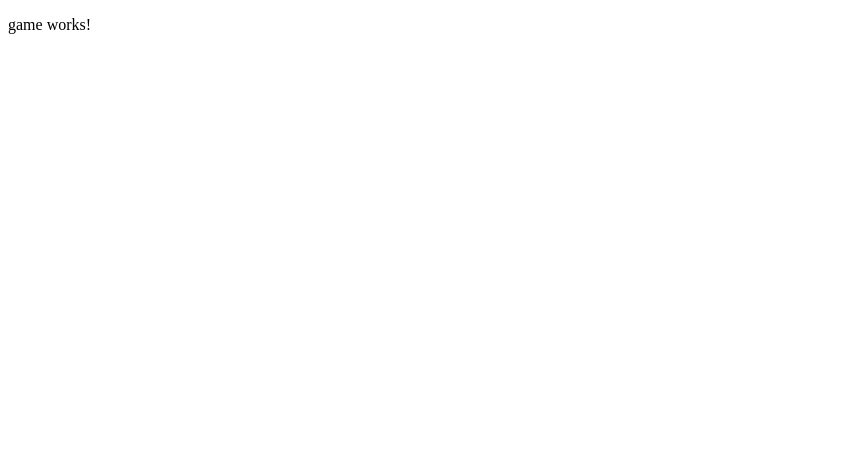
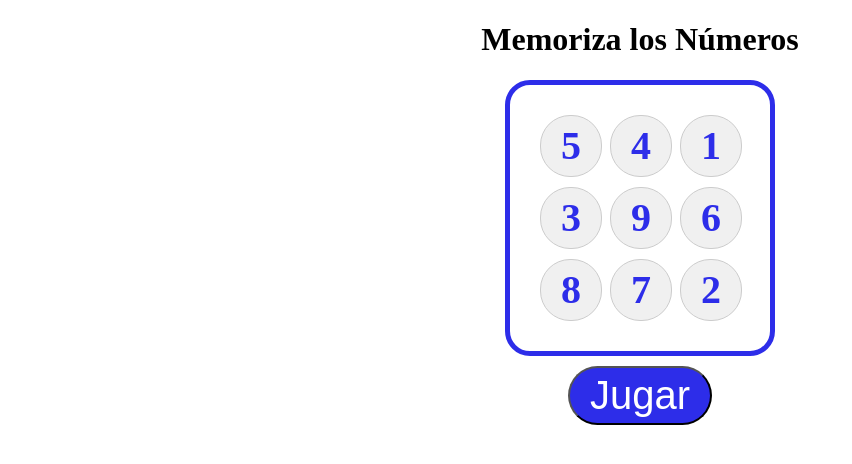
Before and after one commit to uosip312/memory-cards, an Angular app: page /game in a window 1280 px wide. Shown: the top 464 px of the page, without its empty margins (0-852 px from the left). Built offline with nearby package versions, Linux system fonts and the light colour scheme.

Commit message:
feat(main): funcion para generar arreglo aleatorio, seleccionar numero a adivinar y estilos

```diff
--- a/src/app/pages/game/game.component.html
+++ b/src/app/pages/game/game.component.html
@@ -1 +1,11 @@
-<p>game works!</p>
+<h1>Memoriza los Números</h1>
+<h2 *ngIf="numeroSeleccionado">Donde esta el número: {{numeroSeleccionado}}?</h2>
+<div class="center-container">
+    <div class="pad-numerico">
+        <div *ngFor="let numero of arregloAleatorio; index as indice" class="numero"
+         (click)="adivinarNumero(indice, numero)">{{numero}}</div>
+    </div>
+</div>
+<div class="center-container">
+    <button class="jugar" (click)="jugar(arregloSize)">Jugar</button>
+</div>
--- a/src/app/pages/game/game.component.scss
+++ b/src/app/pages/game/game.component.scss
@@ -0,0 +1,50 @@
+h1, h2 {
+    text-align: center;
+}
+
+.center-container {
+    display: flex;
+    align-items: center;
+    justify-content: center;
+    flex-wrap: nowrap;
+    flex-direction: row;
+    margin-top: 10px;
+}
+
+.pad-numerico {
+    display: grid;
+    grid-template-columns: repeat(3, 60px);
+    gap: 10px;
+    padding: 30px;
+    border: 5px solid #2d2de9;
+    border-radius: 25px;
+}
+
+.numero {
+    display: flex;
+    align-items: center;
+    justify-content: center;
+    width: 60px;
+    height: 60px;
+    background-color: #f0f0f0;
+    border: 1px solid #ccc;
+    border-radius: 30px;
+    font-size: 2.5rem;
+    font-weight: bold;
+    color: #2d2de9;
+    cursor: pointer;
+    transition: background-color 0.3s;
+}
+
+.numero:hover {
+    background-color: #e0e0e0;
+}
+
+.jugar {
+    background-color: #2d2de9;
+    font-size: 2.5rem;
+    cursor: pointer;
+    border-radius: 50px;
+    color: white;
+    padding: 5px 20px;
+}
--- a/src/app/pages/game/game.component.ts
+++ b/src/app/pages/game/game.component.ts
@@ -6,10 +6,61 @@ import { Component, OnInit } from '@angular/core';
   styleUrls: ['./game.component.scss']
 })
 export class GameComponent implements OnInit {
+  public arregloAleatorio: number[] = []
+  public arregloSize: number = 9;
+  public numeroSeleccionado: number | null = null;
 
   constructor() { }
 
   ngOnInit(): void {
+    this.jugar(this.arregloSize);
+  }
+
+  private generarNumerosAleatorios(size: number): number[] {
+    //crear un arreglo de numeros consecutivos
+    const arregloConsecutivo = [1,2,3,4,5,6,7,8,9];
+
+    // Obtener un índice aleatorio y extraer el correspondiente
+    const obtenerNumeroAleatorio = (arr: number[]) => {
+      const indiceAleatorio = Math.floor(Math.random() * arr.length);
+      return arr.splice(indiceAleatorio, 1)[0];
+    }
+
+    //Generar Arreglo Aleatorio
+    const arregloAleatorio = Array.from({length: size}, () => obtenerNumeroAleatorio(arregloConsecutivo));
+
+    return arregloAleatorio;
+  }
+
+  private seleccionarNumeroAleatorio(arregloSize: number) {
+    const indiceNumero = Math.floor( Math.random() * arregloSize );
+    this.numeroSeleccionado = this.arregloAleatorio[indiceNumero];
+  }
+
+  private iniciarSeleccionNumero(arregloSize: number) {
+    setTimeout(() => {
+      this.seleccionarNumeroAleatorio(arregloSize);
+
+      let numeroClass = document.querySelectorAll('.numero');
+      numeroClass.forEach((numero) => {
+        numero.textContent = '?';
+      })
+    }, 10000);
+  }
+
+  public adivinarNumero(indice: number, numero: number) {
+    console.warn(indice + ': ' + numero);
+    if(numero == this.numeroSeleccionado){
+      alert('Ganaste!');
+    } else {
+      alert('Intenta de nuevo')
+    }
+  }
+
+  public jugar(size: number) {
+    this.arregloAleatorio = this.generarNumerosAleatorios(size);
+    console.table(this.arregloAleatorio);
+    this.iniciarSeleccionNumero(size);
   }
 
 }
--- a/src/app/pages/home/home.component.html
+++ b/src/app/pages/home/home.component.html
@@ -1 +1,3 @@
-<p>home works!</p>
+<div class="center-container">
+    <button class="iniciar" (click)="iniciar()">Iniciar</button>
+</div>
--- a/src/app/pages/home/home.component.scss
+++ b/src/app/pages/home/home.component.scss
@@ -0,0 +1,17 @@
+.center-container {
+    display: flex;
+    align-items: center;
+    justify-content: center;
+    flex-wrap: nowrap;
+    flex-direction: row;
+    margin-top: 10px;
+}
+
+.iniciar {
+    background-color: #2d2de9;
+    font-size: 2.5rem;
+    cursor: pointer;
+    border-radius: 50px;
+    color: white;
+    padding: 5px 20px;
+}
--- a/src/app/pages/home/home.component.ts
+++ b/src/app/pages/home/home.component.ts
@@ -1,4 +1,5 @@
 import { Component, OnInit } from '@angular/core';
+import { Router } from '@angular/router';
 
 @Component({
   selector: 'app-home',
@@ -7,9 +8,13 @@ import { Component, OnInit } from '@angular/core';
 })
 export class HomeComponent implements OnInit {
 
-  constructor() { }
+  constructor(
+    private route: Router
+  ) { }
 
   ngOnInit(): void {
   }
-
+  iniciar() {
+    this.route.navigateByUrl('/game');
+  }
 }
--- a/src/index.html
+++ b/src/index.html
@@ -1,4 +1,4 @@
-<!doctype html>
+<!DOCTYPE html>
 <html lang="es">
 <head>
   <meta charset="utf-8">
```
